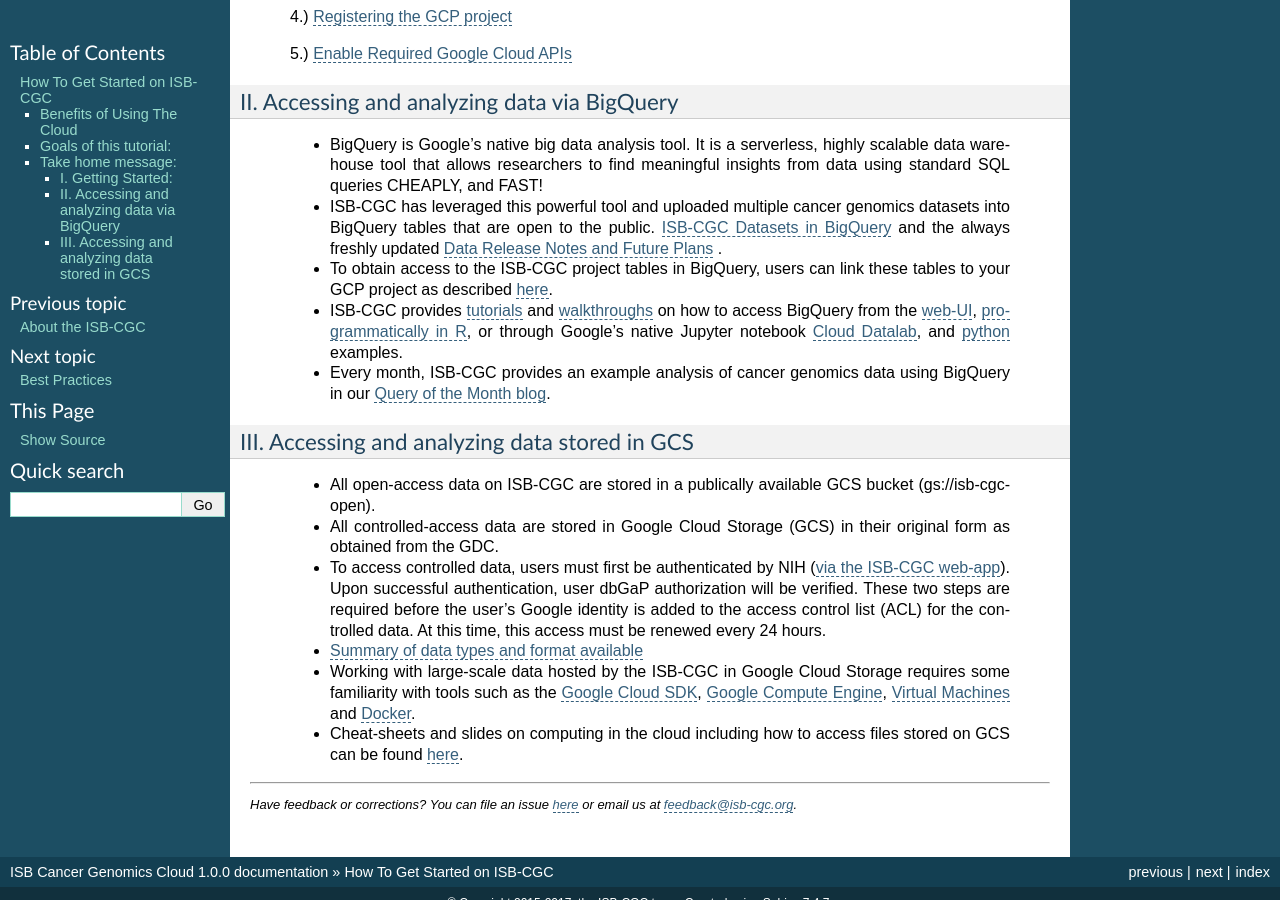
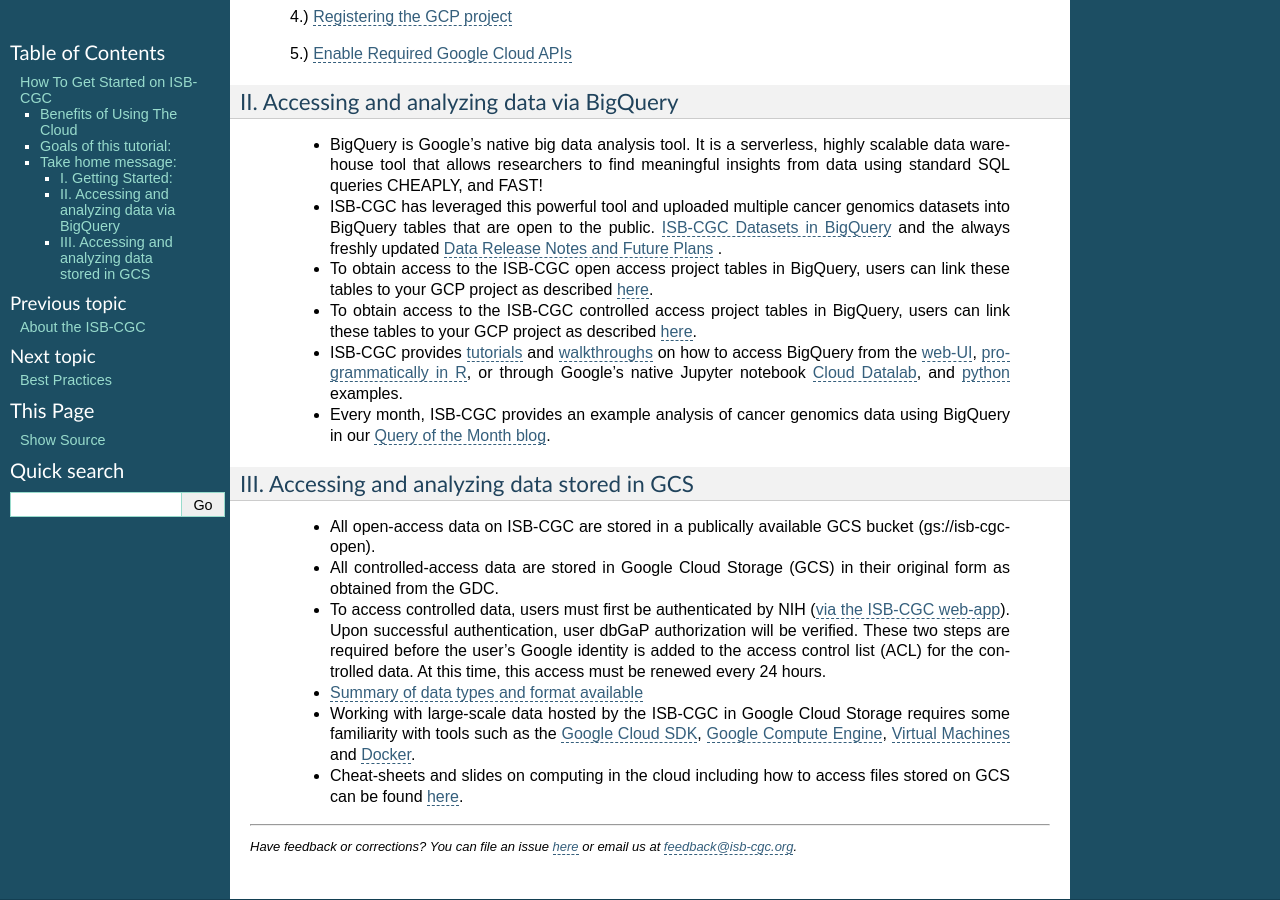
Before and after one commit to isb-cgc/readthedocs, a Sphinx documentation site: the page built from docs/source/sections/HowToGetStartedonISB-CGC.rst, in a window 1280 px wide and 900 px high, scrolled down 2125 px. Built offline with Sphinx 7.4.7, drawn with Linux system fonts in a browser that asks for light colours; pages that are not in the unit, such as notebooks, are missing from menus.

Commit message:
added CABQ steps to how to get started doc

```diff
--- a/docs/source/sections/HowToGetStartedonISB-CGC.rst
+++ b/docs/source/sections/HowToGetStartedonISB-CGC.rst
@@ -126,7 +126,8 @@
 
  - BigQuery is Google’s native big data analysis tool. It is a serverless, highly scalable data warehouse tool that allows researchers to find meaningful insights from data using standard SQL queries CHEAPLY, and FAST!
  - ISB-CGC has leveraged this powerful tool and uploaded multiple cancer genomics datasets into BigQuery tables that are open to the public. `ISB-CGC Datasets in BigQuery <https://isb-cancer-genomics-cloud.readthedocs.io/en/latest/sections/data/data2/data_in_BQ.html>`_ and the always freshly updated `Data Release Notes and Future Plans <https://isb-cancer-genomics-cloud.readthedocs.io/en/latest/sections/data/Releases-Plus.html>`_ .
- - To obtain access to the ISB-CGC project tables in BigQuery, users can link these tables to your GCP project as described `here <https://isb-cancer-genomics-cloud.readthedocs.io/en/latest/sections/progapi/bigqueryGUI/LinkingBigQueryToIsb-cgcProject.html>`_.
+ - To obtain access to the ISB-CGC open access project tables in BigQuery, users can link these tables to your GCP project as described `here <https://isb-cancer-genomics-cloud.readthedocs.io/en/latest/sections/progapi/bigqueryGUI/LinkingBigQueryToIsb-cgcProject.html>`_.
+ - To obtain access to the ISB-CGC controlled access project tables in BigQuery, users can link these tables to your GCP project as described `here <https://isb-cancer-genomics-cloud.readthedocs.io/en/latest/sections/progapi/bigqueryGUI/LinkingISB-CGCtoCABQ.html>`_.
  - ISB-CGC provides `tutorials <https://isb-cancer-genomics-cloud.readthedocs.io/en/latest/sections/DIYWorkshop.html#additional-quickstart-tutorials>`_ and `walkthroughs <https://isb-cancer-genomics-cloud.readthedocs.io/en/latest/sections/progapi/bigqueryGUI/WalkthroughOfGoogleBigQuery.html>`_ on how to access BigQuery from the `web-UI <https://isb-cancer-genomics-cloud.readthedocs.io/en/latest/sections/progapi/bigqueryGUI/HowToAccessBigQueryFromTheGoogleCloudPlatform.html>`_,  `programmatically in R <https://isb-cancer-genomics-cloud.readthedocs.io/en/latest/sections/workshop/Workshop_R_tut_v2.html>`_, or through Google’s native Jupyter notebook `Cloud Datalab <https://cloud.google.com/datalab/>`_, and `python <https://github.com/isb-cgc/examples-Python/>`_ examples.
  - Every month, ISB-CGC provides an example analysis of cancer genomics data using BigQuery in our `Query of the Month blog <https://isb-cancer-genomics-cloud.readthedocs.io/en/latest/sections/QueryOfTheMonthClub.html>`_.
 
```
